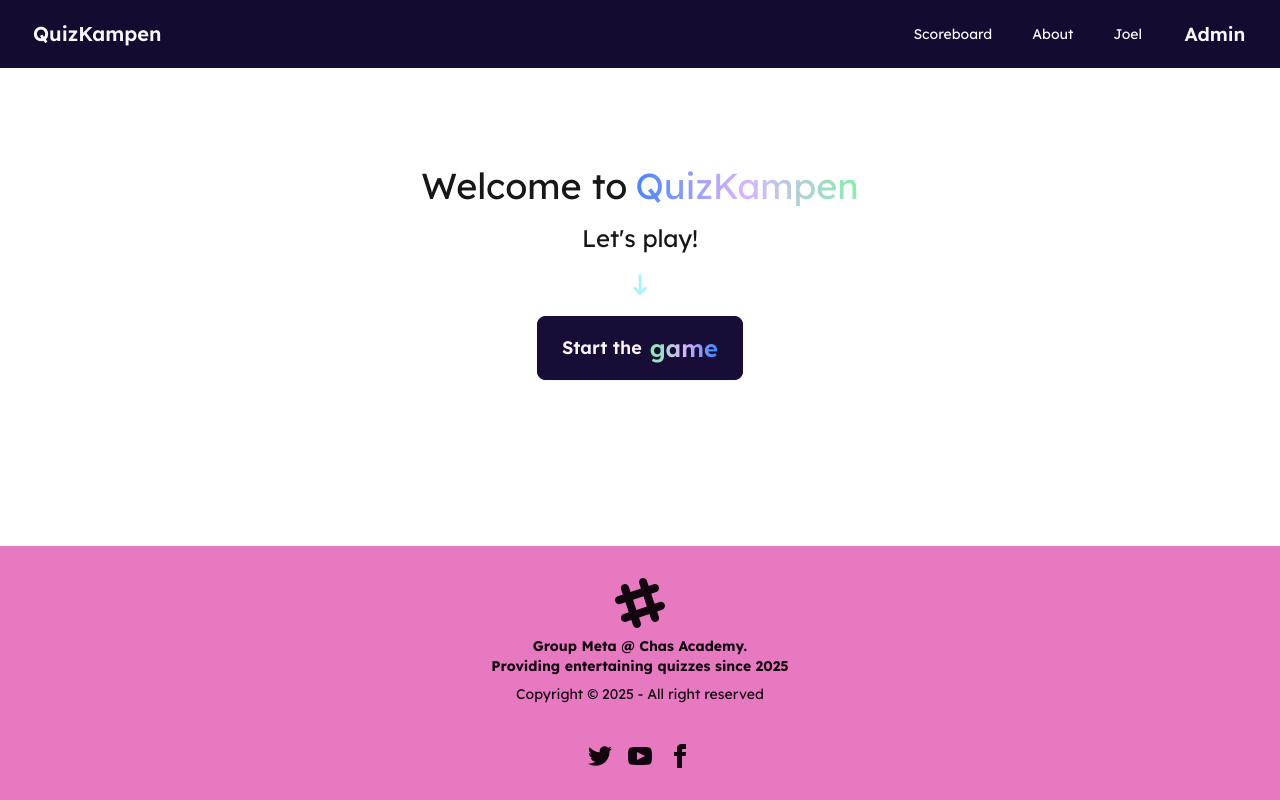
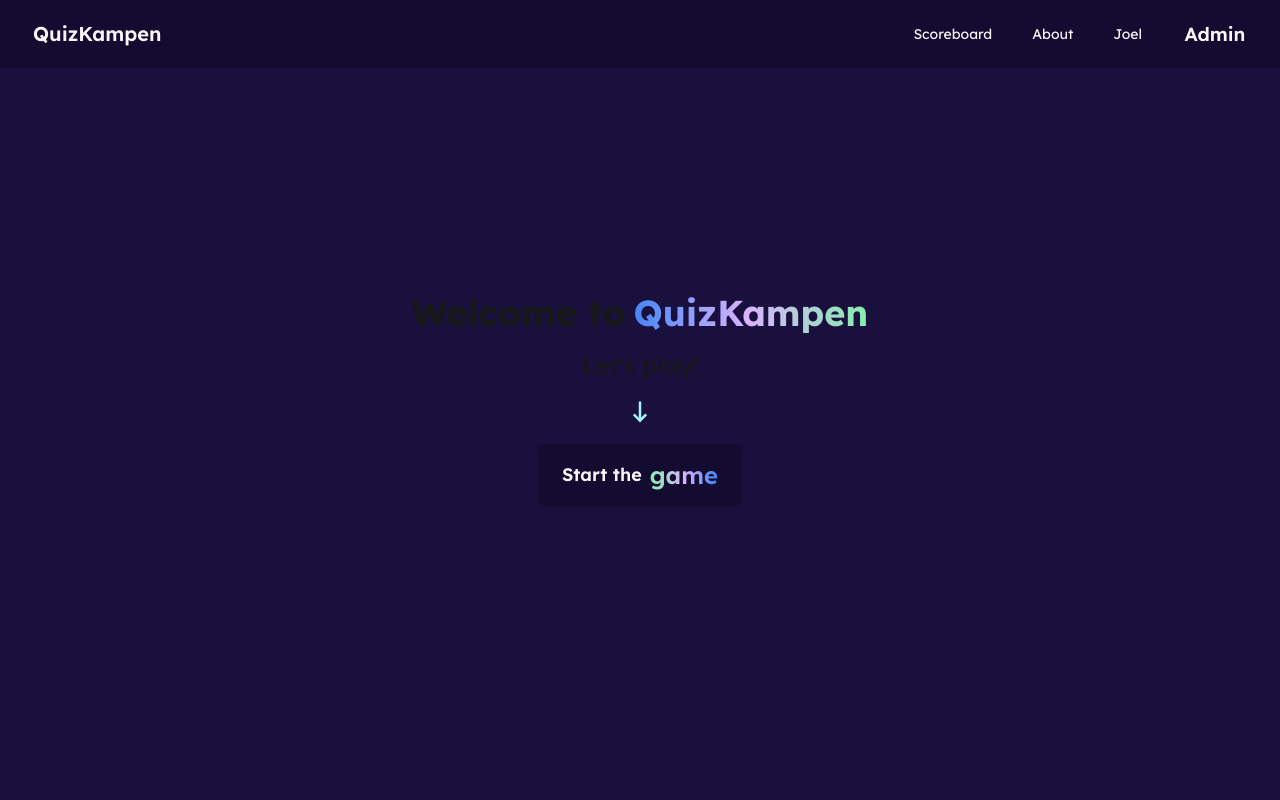
Before and after one commit to Hampus2001/quizkampen, a Next.js app: page / in a window 1280 px wide. Shown: the top 800 px of the page. Built offline with nearby package versions, Linux system fonts and the light colour scheme.

Commit message:
Gemensamma uppdateringar

```diff
--- a/src/QuestionContext.js
+++ b/src/QuestionContext.js
@@ -11,14 +11,15 @@ export default function QuestionContext({ children }) {
       answer: "Jupiter",
     },
     {
-      question: "Hur många bor i Sverige?",
+      question:
+        "What is this? I have been trying to write code for hours but my cat insists on sitting on my laptop",
       alternatives: [
-        "8 miljoner",
-        "9,5 miljoner",
-        "10,5 miljoner",
-        "12 miljoner",
+        "Code Comment",
+        "Cat Meme",
+        "Developer’s Excuse",
+        "Code Interruption",
       ],
-      answer: "10,5 miljoner",
+      answer: "Cat Meme",
     },
     {
       question: "Vad är den kemiska symbolen för grundämnet syre?",
--- a/src/pages/admin.js
+++ b/src/pages/admin.js
@@ -1,7 +1,7 @@
 import { useContext, useEffect, useState } from "react";
 import { HandleQuestionContext } from "@/QuestionContext";
 import Footer from "./components/Footer";
-import DaisyHeader from "./components/DaisyHeader";
+
 import { FiSettings } from "react-icons/fi";
 import { IoMdCloseCircle } from "react-icons/io";
 
@@ -192,6 +192,7 @@ export default function Admin() {
           </div>
         </div>
       )}
+      <button onClick={() => console.log(question)}>logga</button>
     </>
   );
 }
--- a/src/pages/components/Footer.js
+++ b/src/pages/components/Footer.js
@@ -1,6 +1,6 @@
 function Footer() {
   return (
-    <footer className="footer footer-center bg-primary text-primary-content p-8 mt-auto ">
+    <footer className="footer footer-center bg-base-300 text-base-content p-8 mt-auto ">
       <aside>
         <svg
           width="50"
--- a/src/pages/index.js
+++ b/src/pages/index.js
@@ -4,9 +4,9 @@ import { CgArrowDown } from "react-icons/cg";
 export default function Home() {
   return (
     <>
-      <div className="w-screen min-h-screen flex flex-col items-center justify-center bg-background text-foreground">
-        <section className="mt-auto">
-          <h1 className="text-xl sm:text-2xl md:text-4xl flex justify-center">
+      <div className="w-screen min-h-screen flex flex-col items-center justify-center bg-base-400 text-foreground">
+        <section className="">
+          <h1 className="text-2xl font-bold sm:text-2xl md:text-4xl flex justify-center">
             Welcome to
             <span className="bg-gradient-to-r from-blue-500 to-green-300 via-purple-300 via-blue-300 bg-clip-text text-transparent pl-2">
               QuizKampen
@@ -18,7 +18,7 @@ export default function Home() {
           <CgArrowDown size={30} className="text-cyan-200 mt-4" />
           <button
             onClick={() => (window.location.href = "/quizJoel")}
-            className="btn btn-xs sm:btn-sm md:btn-md lg:btn-lg"
+            className="btn sm:btn-sm md:btn-md lg:btn-lg bg-base-300"
           >
             Start the
             <span className="bg-gradient-to-l from-blue-500 to-green-300 via-purple-300 via-blue-300 bg-clip-text text-transparent text-sm md:text-2xl sm:text-2xl">
@@ -26,9 +26,8 @@ export default function Home() {
             </span>
           </button>
         </section>
-
-        <Footer />
       </div>
+      <Footer />
     </>
   );
 }
--- a/src/pages/quizAli.js
+++ b/src/pages/quizAli.js
@@ -5,7 +5,7 @@ import * as motion from "motion/react-client";
 
 export default function AliQuiz() {
   const { question } = useContext(HandleQuestionContext);
-  const newQuestion = question[3];
+  const newQuestion = question[2];
 
   useEffect(() => {
     console.log(question);
--- a/src/pages/quizsofia.js
+++ b/src/pages/quizsofia.js
@@ -24,7 +24,10 @@ export default function sofiaQuiz() {
   };
 
   return (
-    <section id="quiz-section" className="w-screen min-h-screen ">
+    <section
+      id="quiz-section"
+      className=" w-screen min-h-screen bg-[url(/assets/cat2.jpeg)] bg-cover bg-center overflow-hidden"
+    >
       <div className="mt-16 flex flex-col w-full h-full items-center justify-center p-16 space-x-0 space-y-8 lg:flex-row lg:space-x-16 lg:space-y-0">
         <motion.div
           className="relative w-96 h-full"
@@ -37,25 +40,25 @@ export default function sofiaQuiz() {
         >
           {!isAnswerRevealed && (
             <motion.div
-              className="card bg-white shadow-xl rounded-xl h-full w-full transform transition-all duration-500"
+              className="card z-10 bg-white shadow-xl rounded-xl h-full w-full transform transition-all duration-500 backdrop-blur-3xl"
               style={{
                 transformStyle: "preserve-3d",
                 position: "absolute",
                 backfaceVisibility: "hidden",
               }}
             >
-              <figure className="w-full h-1/2 px-16 py-32 text-center bg-gradient-to-b from-pink-400 to-violet-700 rounded-t-xl">
-                <img
+              <figure className="w-full h-1/2 px-16 py-32 text-center bg-base-100  rounded-t-xl">
+                {/* <img
                   src="/assets/cat2.jpeg"
                   alt="Cat Image"
                   className="absolute top-0 left-0 w-full h-32 object-cover object-fit rounded-t-xl"
-                />
+                /> */}
 
-                <h2 className="card-title mt-20 text-2xl font-bold text-white">
+                <h2 className="card-title text-2xl font-bold text-white">
                   {currentQuestionData?.question}
                 </h2>
               </figure>
-              <div className="card-body items-center bg-violet-700 rounded-b-lg text-center">
+              <div className="card-body items-center bg-base-300 rounded-b-lg text-center">
                 <ul className="grid grid-cols-2 gap-4 w-full">
                   {currentQuestionData?.alternatives.map((choice, index) => (
                     <li
```
